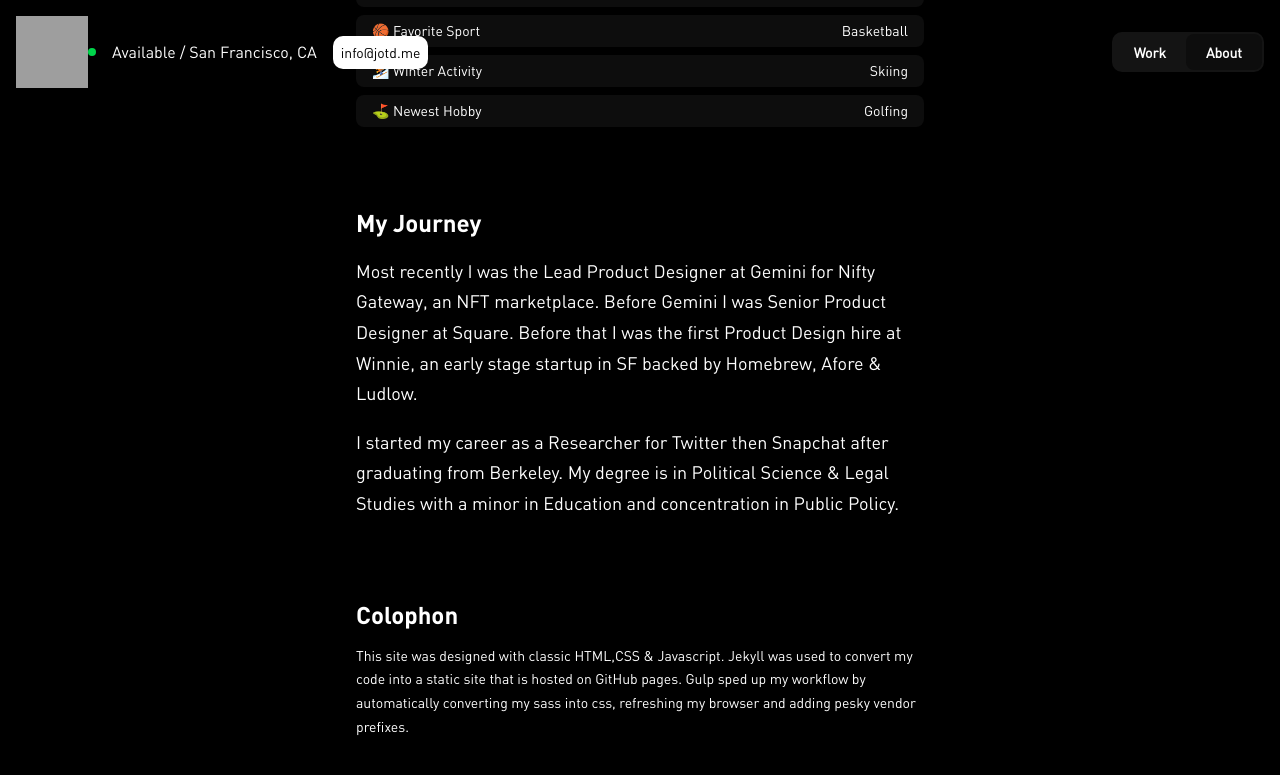
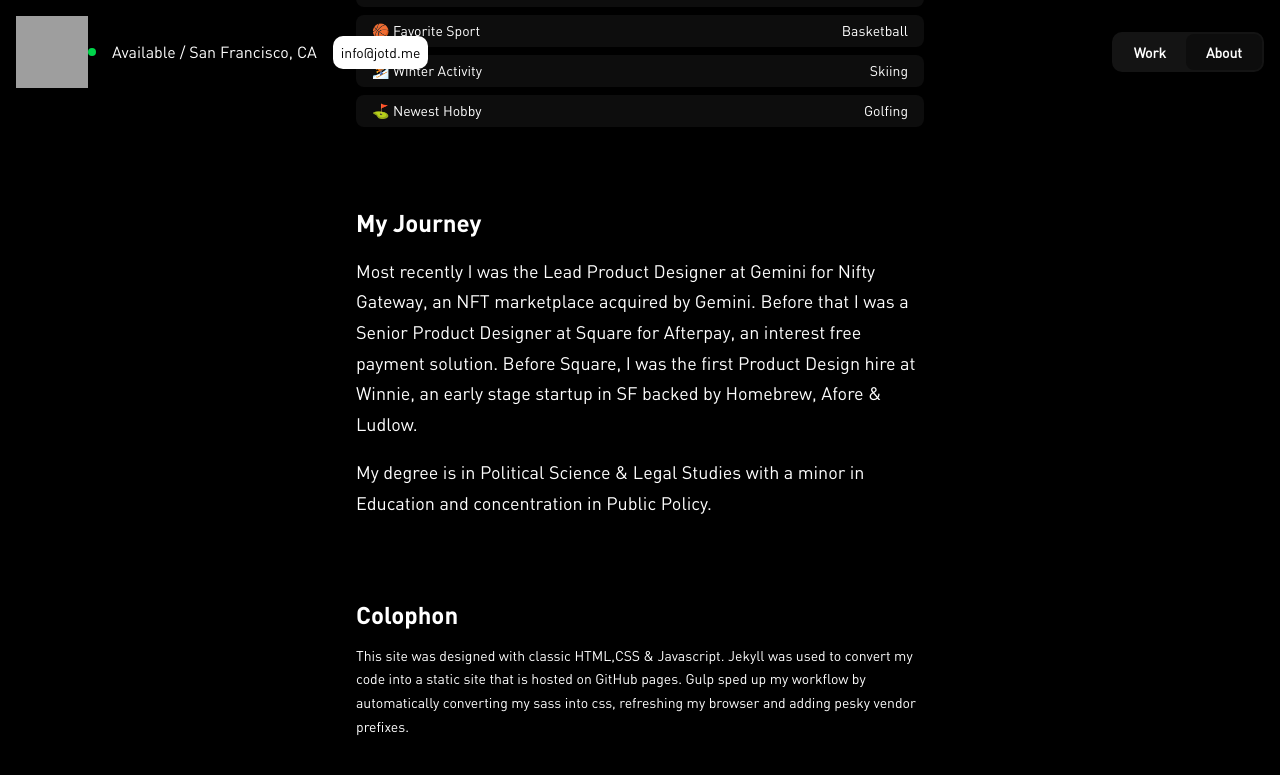
Before and after one commit to jotd/jotd-portfolio, a Jekyll site: the page about/index.html, which Jekyll copies as it is, in a window 1280 px wide and 900 px high, scrolled down 988 px. Shown: the top 775 px of the window. Built offline with Jekyll 4.4.1, drawn with Linux system fonts in a browser that asks for light colours; grey boxes are pictures that could not be loaded.

Commit message:
Update index.html

```diff
--- a/about/index.html
+++ b/about/index.html
@@ -110,12 +110,11 @@
     <div class="content-about">
       <span id="margin-below-section" class="text-subheader-3 highlight">My Journey</span>
       <p class="text-body">
-        Most recently I was the Lead Product Designer at Gemini for Nifty Gateway, an NFT marketplace.
-        Before Gemini I was Senior Product Designer at Square.
-        Before that I was the first Product Design hire at Winnie, an early stage startup in SF backed by Homebrew, Afore & Ludlow.
+        Most recently I was the Lead Product Designer at Gemini for Nifty Gateway, an NFT marketplace acquired by Gemini.
+        Before that I was a Senior Product Designer at Square for Afterpay, an interest free payment solution.
+        Before Square, I was the first Product Design hire at Winnie, an early stage startup in SF backed by Homebrew, Afore & Ludlow.
       </p>
       <p class="text-body">
-        I started my career as a Researcher for Twitter then Snapchat after graduating from Berkeley.
         My degree is in Political Science & Legal Studies with a minor in Education and concentration in Public Policy.
       </p>
     </div>
```
